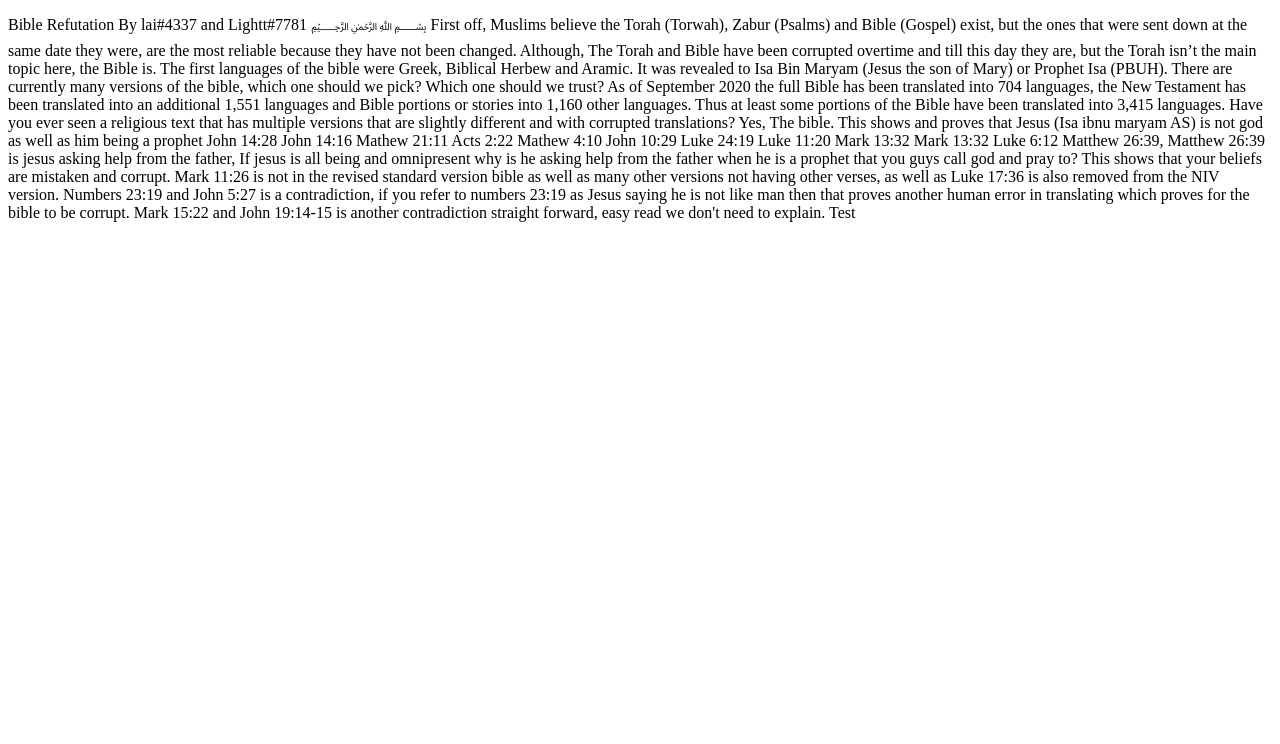
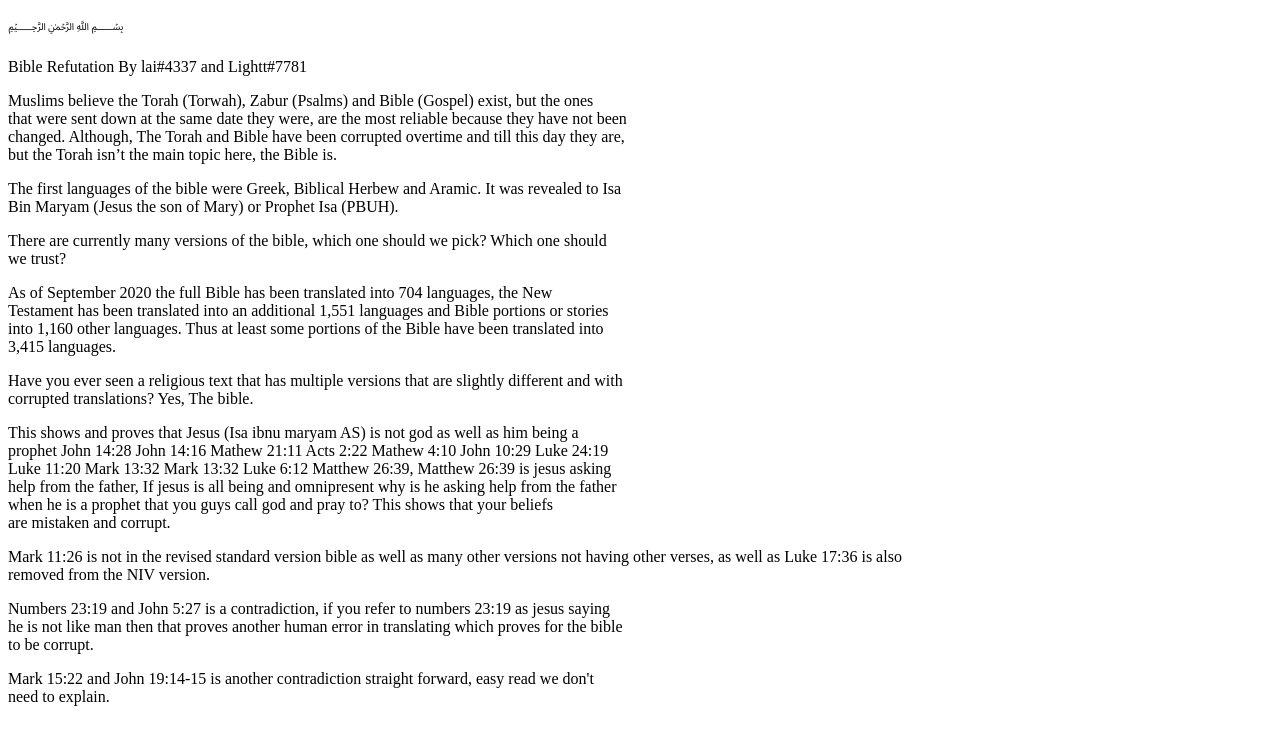
Before and after one commit to lighttot/biblerefute, a plain HTML site: page refutation.html in a window 1280 px wide. Drawn offline with Linux system fonts and the light colour scheme.

Commit message:
Update refutation.html

```diff
--- a/refutation.html
+++ b/refutation.html
@@ -1,37 +1,30 @@
 <html>
-<body>
+<head>
 
+<title>Bible Refutations Made By Lightt#7781 and lai#4337</title>
 
-Bible Refutation By lai#4337 and Lightt#7781
+</head>
 
+<p> ﷽</p>
 
-﷽
+<p>Bible Refutation By lai#4337 and Lightt#7781</p>
 
+<p>Muslims believe the Torah (Torwah), Zabur (Psalms) and Bible (Gospel) exist, but the ones <br> that were sent down at the same date they were, are the most reliable because they have not been <br> changed. Although, The Torah and Bible have been corrupted overtime and till this day they are, <br> but the Torah isn’t the main topic here, the Bible is.
+<br>
+<p>The first languages of the bible were Greek, Biblical Herbew and Aramic. It was revealed to Isa <br> Bin Maryam (Jesus the son of Mary) or Prophet Isa (PBUH).
+<br>
+<p>There are currently many versions of the bible, which one should we pick? Which one should <br> we trust?
+<br>
+<p>As of September 2020 the full Bible has been translated into 704 languages, the New <br>Testament has been translated into an additional 1,551 languages and Bible portions or stories <br> into 1,160 other languages. Thus at least some portions of the Bible have been translated into <br> 3,415 languages.
+<br>
+<p>Have you ever seen a religious text that has multiple versions that are slightly different and with <br>corrupted translations? Yes, The bible.
+<br>
+<p>This shows and proves that Jesus (Isa ibnu maryam AS) is not god as well as him being a <br>prophet John 14:28 John 14:16  Mathew 21:11 Acts 2:22 Mathew 4:10 John 10:29 Luke 24:19 <br>Luke 11:20 Mark 13:32 Mark 13:32 Luke 6:12 Matthew 26:39, Matthew 26:39 is jesus asking <br>help from the father, If jesus is all being and omnipresent why is he asking help from the father <br>when he is a prophet that you guys call god and pray to? This shows that your beliefs <br>are mistaken and corrupt.
+<br>
+<p>Mark 11:26 is not in the revised standard version bible as well as many other versions not having other verses,    as well as Luke 17:36 is also <br>removed from the NIV version.
+<br>
+<p>Numbers 23:19 and John 5:27 is a contradiction, if you refer to numbers 23:19 as jesus saying <br>he is not like man then that proves another human error in translating which proves for the bible<br> to be corrupt.
+<br>
+<p>Mark 15:22 and John 19:14-15 is another contradiction straight forward, easy read we don't <br>need to explain.
 
-First off, Muslims believe the Torah (Torwah), Zabur (Psalms) and Bible (Gospel) exist, but the ones that were sent down at the same date they were, are the most reliable
-because they have not been changed. Although, The Torah and Bible have been corrupted overtime and till this day they are, but the Torah isn’t the main topic here, the Bible is.
-
-The first languages of the bible were Greek, Biblical Herbew and Aramic. It was revealed to Isa Bin Maryam (Jesus the son of Mary) or Prophet Isa (PBUH).
-
-There are currently many versions of the bible, which one should we pick? Which one should we trust?
-
-As of September 2020 the full Bible has been translated into 704 languages, the New Testament has been translated into an additional 1,551 languages and Bible portions or
-stories into 1,160 other languages. Thus at least some portions of the Bible have been translated into 3,415 languages.
-
-Have you ever seen a religious text that has multiple versions that are slightly different and with corrupted translations? Yes, The bible.
-
-This shows and proves that Jesus (Isa ibnu maryam AS) is not god as well as him being a prophet John 14:28 John 14:16  Mathew 21:11 Acts 2:22 Mathew 4:10 John 10:29
-Luke 24:19 Luke 11:20 Mark 13:32 Mark 13:32 Luke 6:12 Matthew 26:39, Matthew 26:39 is jesus asking help from the father, If jesus is all being and omnipresent why is he
-asking help from the father when he is a prophet that you guys call god and pray to? This shows that your beliefs are mistaken and corrupt.
-
-Mark 11:26 is not in the revised standard version bible as well as many other versions not having other verses,    as well as Luke 17:36 is also removed from the NIV version.
-
-Numbers 23:19 and John 5:27 is a contradiction, if you refer to numbers 23:19 as Jesus saying he is not like man then that proves another human error in translating
-which proves for the bible to be corrupt.
-
-Mark 15:22 and John 19:14-15 is another contradiction straight forward, easy read we don't need to explain.
-
-Test
-
-</body>
 </html>
```
